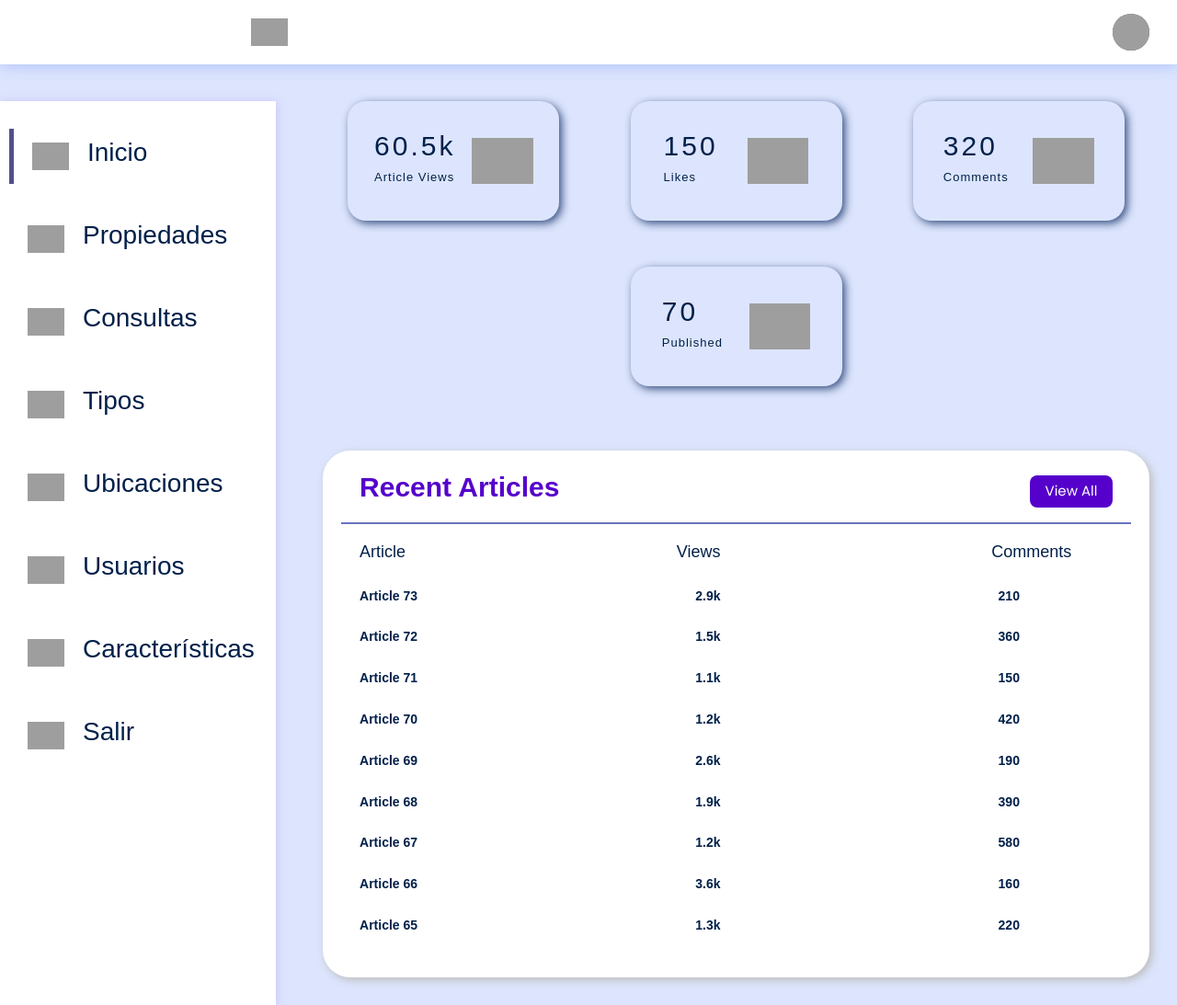
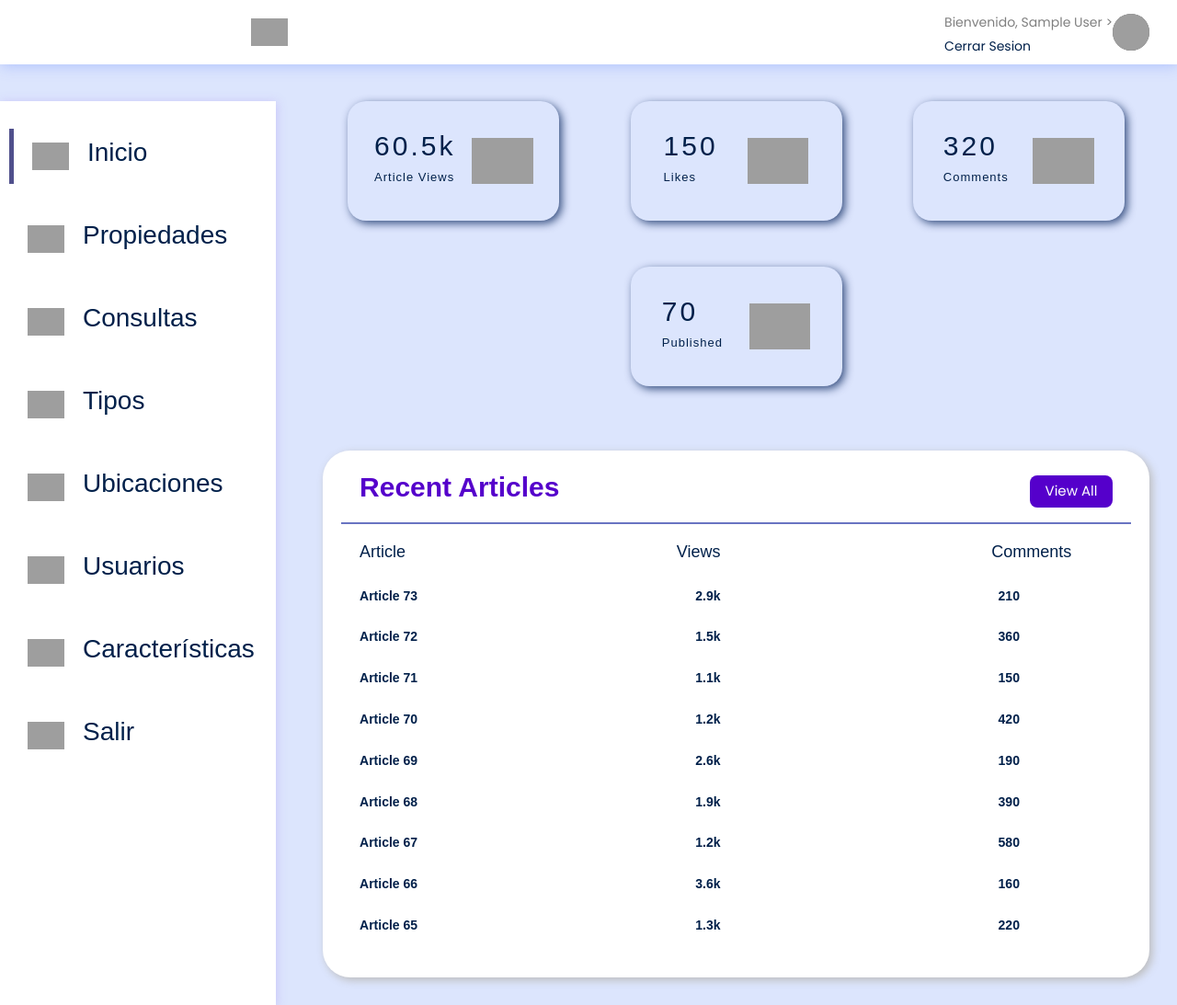
Before and after one commit to dariast03/bienes-raices-tec-web-2, a PHP site: page /admin in a window 1280 px wide. Shown: the whole page at 92% size. Run offline with PHP 8.4, Linux system fonts and the light colour scheme; the visitor is signed in with stand-in values (Sample User, id 1); data that the repository does not hold is empty; grey boxes are pictures that could not be loaded.

Commit message:
Control Sesiones Administradores

```diff
--- a/view/admin/layout/header.php
+++ b/view/admin/layout/header.php
@@ -1,3 +1,9 @@
+<?php
+
+session_start();
+
+?>
+
 <!DOCTYPE html>
 <html lang="en">
 
@@ -564,6 +570,21 @@
         .form-select {
             height: 52px;
         }
+
+        .session {
+            margin-left: auto;
+            /* You may need to add additional styles like display:inline-block if there are other sibling elements */
+        }
+
+        .session p,
+        .session a {
+            margin: 5px 0; /* Adjust the 5px to whatever value you prefer */
+            padding: 0;
+        }
+
+
+
+
     </style>
 </head>
 
@@ -573,6 +594,14 @@
             <div class="logo">Bienes Raices</div>
             <img src="https://media.geeksforgeeks.org/wp-content/uploads/20221210182541/Untitled-design-(30).png" class="icn menuicn" id="menuicn" alt="menu-icon">
         </div>
+
+        <?php if (isset($_SESSION["user_id"])) : ?>
+            <div class="session">
+            <p>Bienvenido, <?php echo ($_SESSION["user_name"]) ?>       ></p>
+            <a href="<?php echo BASE_URL ?>/auth/logout.php">Cerrar Sesion</a>
+            </div>
+		<?php endif; ?>
+
 
         <div class="message">
             <div class="dp">
--- a/view/client/layout/header.php
+++ b/view/client/layout/header.php
@@ -61,11 +61,7 @@ session_start();
 						<li><a href="properties.php">Propiedades</a></li>
 						<li><a href="about.php">Sobre Nosotros</a></li>
 						<li><a href="contact.php">Contactanos</a></li>
-						<?php if (isset($_SESSION["user_id"])) : ?>
-							<li><a href="<?php echo BASE_URL ?>/auth/logout.php"><?php echo ($_SESSION["user_email"]) ?></a></li>
-						<?php else : ?>
-							<li><a href="<?php echo BASE_URL ?>/auth/login.php">Iniciar Sesion</a></li>
-						<?php endif; ?>
+						<li><a href="<?php echo BASE_URL ?>/auth/login.php">Iniciar Sesion</a></li>
 					</ul>
 
 					<a href="#" class="burger light me-auto float-end mt-1 site-menu-toggle js-menu-toggle d-inline-block d-lg-none" data-toggle="collapse" data-target="#main-navbar">
```
